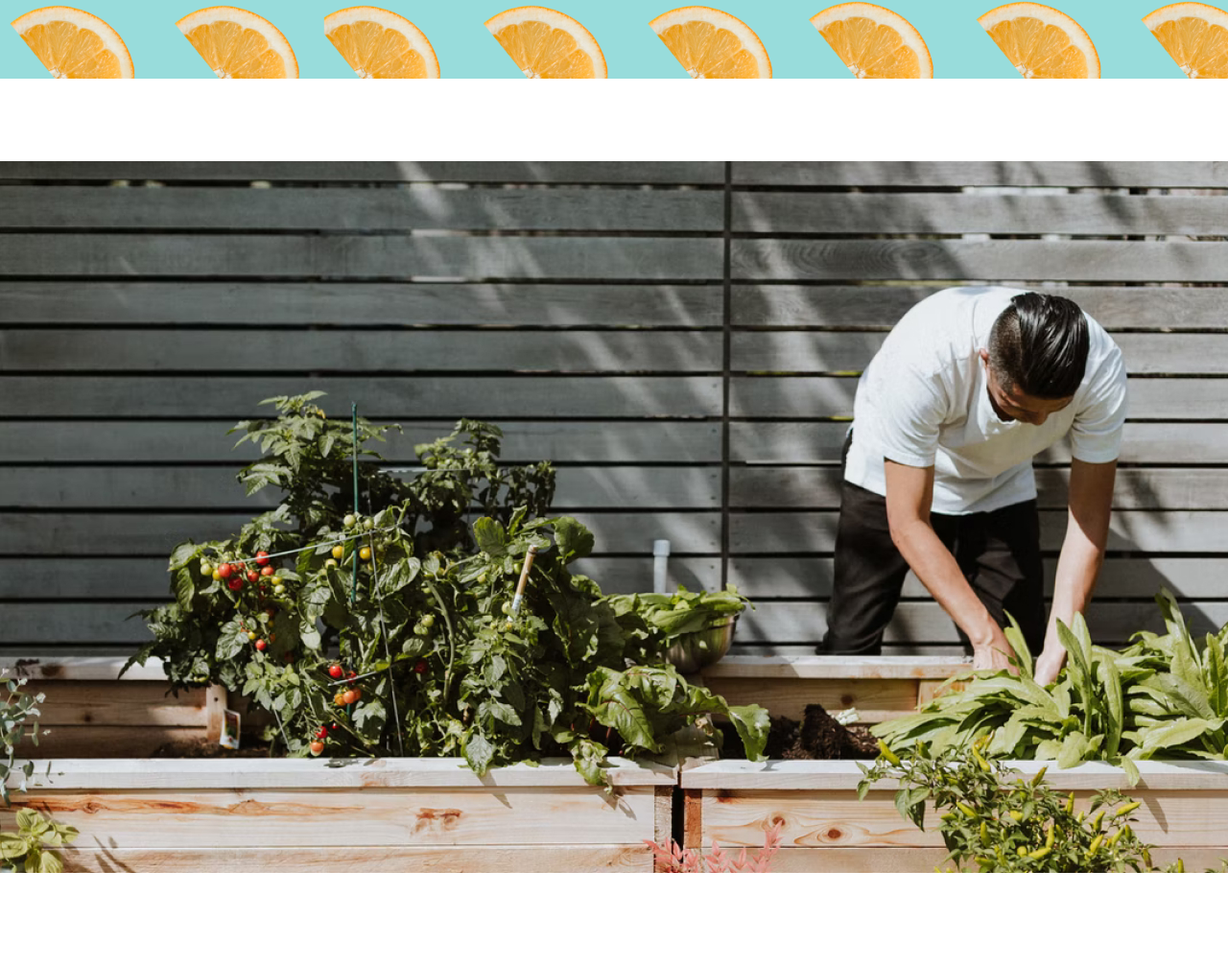
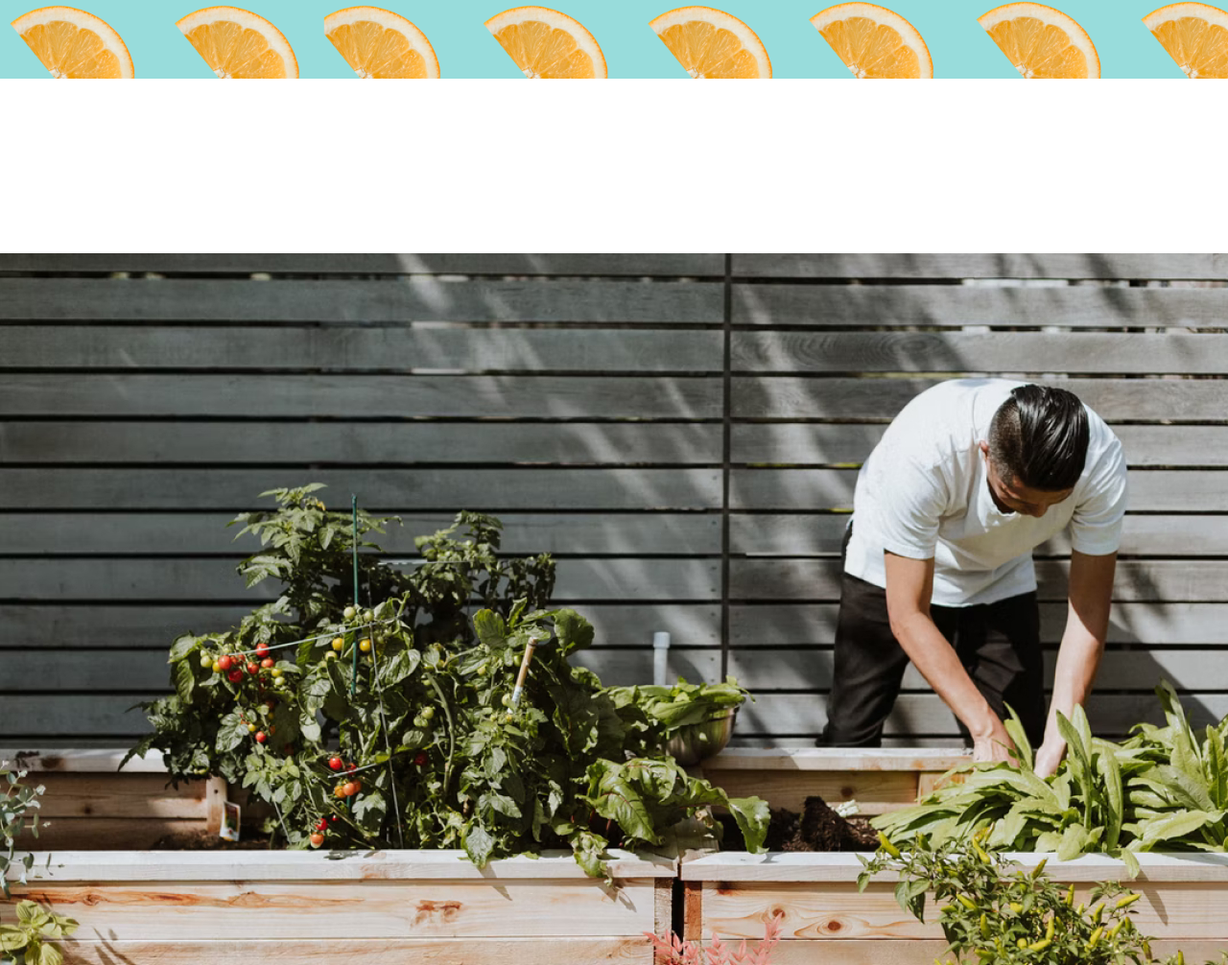
Before and after one commit to MGobronidze/Agriculture-Webflow-Website-Templite, a plain HTML site: page index.html in a window 1280 px wide. Shown: the part 562-1568 px from the top of the page at 96% size. Drawn offline with Linux system fonts and the light colour scheme.

Commit message:
Update style.css

```diff
--- a/css/style.css
+++ b/css/style.css
@@ -39,8 +39,8 @@ nav{
 .main-img{
     height: 934px;
     width: 1400px;
-    margin: 0 auto;
-    margin-top: 86px;
+    margin: 86px auto 0;
+    padding: 96px 0;
 }
 .main-section{
     margin: 0 auto ;
```
